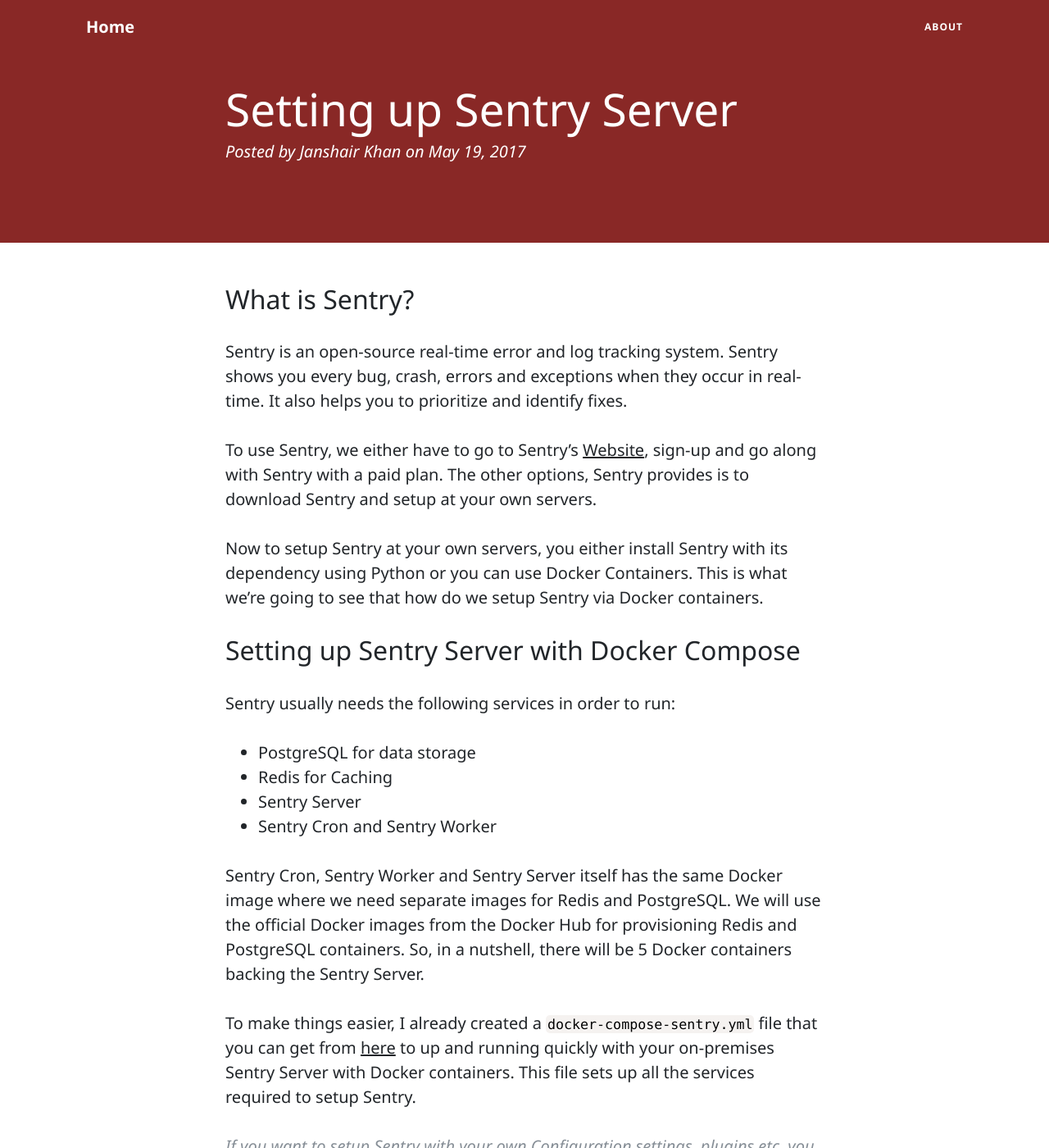
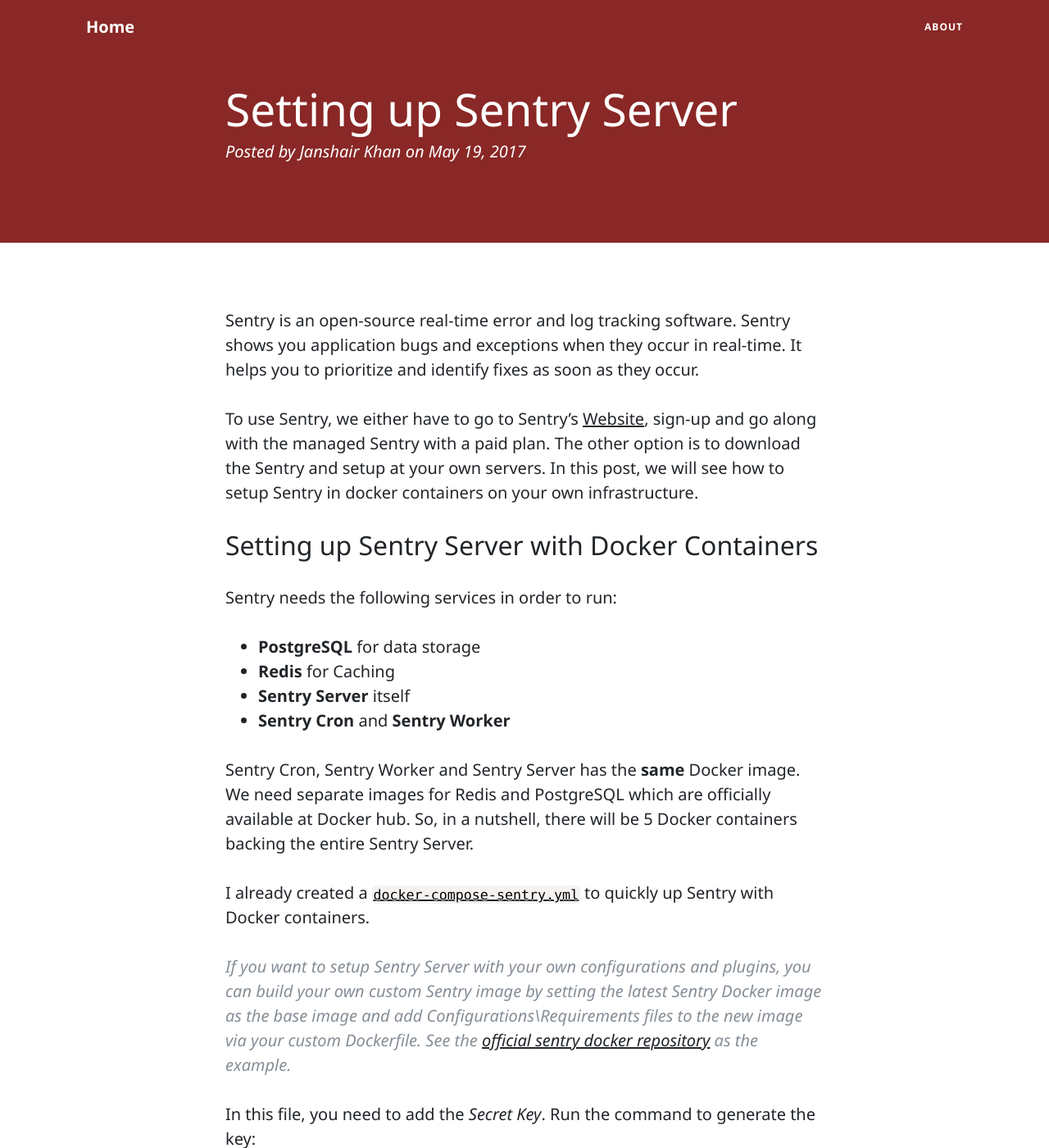
Before and after one commit to kjanshair/kjanshair.github.io, a Jekyll site: the page built from _posts/docker/2017-05-20-setting-up-sentry-server.md, in a window 1280 px wide and 1400 px high. Shown: the whole window at 82% size. Built offline with Jekyll 4.4.1, drawn with Linux system fonts in a browser that asks for light colours; nearby versions of some CDN libraries; comment, search, counter and statistics services are not loaded; some of the changed text lies outside the part shown.

Commit message:
Sentry Server post updated.

````diff
--- a/_posts/docker/2017-05-20-setting-up-sentry-server.md
+++ b/_posts/docker/2017-05-20-setting-up-sentry-server.md
@@ -7,52 +7,47 @@
 color: "#F32C25"
 ---
 
-## What is Sentry?
+Sentry is an open-source real-time error and log tracking software. Sentry shows you application bugs and exceptions when they occur in real-time. It helps you to prioritize and identify fixes as soon as they occur.
 
-Sentry is an open-source real-time error and log tracking system. Sentry shows you every bug, crash, errors and exceptions when they occur in real-time. It also helps you to prioritize and identify fixes.
+To use Sentry, we either have to go to Sentry's [Website](https://sentry.io/welcome/), sign-up and go along with the managed Sentry with a paid plan. The other option is to download the Sentry and setup at your own servers. In this post, we will see how to setup Sentry in docker containers on your own infrastructure.
 
-To use Sentry, we either have to go to Sentry's [Website](https://sentry.io/welcome/), sign-up and go along with Sentry with a paid plan. The other options, Sentry provides is to download Sentry and setup at your own servers.
+## Setting up Sentry Server with Docker Containers
 
-Now to setup Sentry at your own servers, you either install Sentry with its dependency using Python or you can use Docker Containers. This is what we're going to see that how do we setup Sentry via Docker containers.
+Sentry needs the following services in order to run:
 
-## Setting up Sentry Server with Docker Compose
+- **PostgreSQL** for data storage
+- **Redis** for Caching
+- **Sentry Server** itself
+- **Sentry Cron** and **Sentry Worker**
 
-Sentry usually needs the following services in order to run:
+Sentry Cron, Sentry Worker and Sentry Server has the **same** Docker image. We need separate images for Redis and PostgreSQL which are officially available at Docker hub. So, in a nutshell, there will be 5 Docker containers backing the  entire Sentry Server.
 
-- PostgreSQL for data storage
-- Redis for Caching
-- Sentry Server
-- Sentry Cron and Sentry Worker
+I already created a <a href="https://gist.github.com/kjanshair/ab8150a16ba726cc4213ba71cc9b3366" class="underline" target="blank">`docker-compose-sentry.yml`</a> to quickly up Sentry with Docker containers.
 
-Sentry Cron, Sentry Worker and Sentry Server itself has the same Docker image where we need separate images for Redis and PostgreSQL. We will use the official Docker images from the Docker Hub for provisioning Redis and PostgreSQL containers. So, in a nutshell, there will be 5 Docker containers backing the Sentry Server.
+> If you want to setup Sentry Server with your own configurations and plugins, you can build your own custom Sentry image by setting the latest Sentry Docker image as the base image and add Configurations\Requirements files to the new image via your custom Dockerfile. See the [official sentry docker repository](https://github.com/getsentry/onpremise) as the example.
 
-To make things easier, I already created a `docker-compose-sentry.yml` file that you can get from <a href="https://gist.github.com/kjanshair/ab8150a16ba726cc4213ba71cc9b3366" class="underline" target="blank">here</a> to up and running quickly with your on-premises Sentry Server with Docker containers. This file sets up all the services required to setup Sentry.
-
-> If you want to setup Sentry with your own Configuration settings, plugins etc, you can build your own custom Sentry image by putting the latest Sentry image as the base image and add Configurations\Requirements files to the new image using your custom Dockerfile. See the [official sentry docker repository](https://github.com/getsentry/onpremise) as an example.
-
-In this file, you first need to add the *Secret Key*. To get the *Secret Key*, run the command:
+In this file, you need to add the *Secret Key*. Run the command to generate the key:
 
 ```bash
 docker run --rm sentry config generate-secret-key
 ```
 
-A Secret Key will be printed on the standard output screen, copy this and paste it as the value for *SENTRY_SECRET_KEY* Environment variable for all Sentry Services in the compose file.
+A Secret Key will be printed on the standard output screen, copy this and paste it as the value for *SENTRY_SECRET_KEY* Environment variable for all Sentry Services in the provided docker-compose file.
 
-Change the SMTP settings, PostgreSQL database volume mount, if required and run the compose command:
+Change the SMTP settings, PostgreSQL database volume mount if required and run the compose command with:
 
 ```bash
 docker-compose -f docker-compose-sentry.yml up -d
 ```
 
-This will do 3 core things:
+This will do 2 things:
 
-- Setup a private Docker network
-- Host our services into the private network
-- Run Sentry Cron, Sentry Worker, Sentry Server, Redis and PostgreSQL Containers
+- Setup a Docker network
+- Run all the containers (Sentry Cron, Sentry Worker, Sentry Server, Redis and PostgreSQL) in the network
 
-Containers will be able to interact with each other in the private network due to service discovery feature built-in.
+Containers will be able to interact with each other in the network via service discovery.
 
-Now if you are running Sentry for the very first time, you have to **upgrade** your PostgreSQL database. To do this, type `docker container ps` and penetrate into any of the Sentry containers via ID with the command:
+If you are running the Sentry for the very first time, you have to **upgrade** your PostgreSQL database for seeding. For this, get the container with `docker container ps` and create a session into any of the Sentry containers with the command:
 
 ```bash
 docker container exec -it [containerid] /bin/bash
@@ -61,14 +56,20 @@
 In my case:
 
 ```bash
-docker container exec -it 8651b0d86500 /bin/bash
+docker container exec -it sentry /bin/bash
 ```
 
-And run the `sentry upgrade` command inside the container's console. It will start creating the database schema required by Sentry to be setup successfully.
+And run:
 
-It will ask you to add a super user account by entering email, password etc. When done, `exit` from the container, shutdown the services with `docker-compose -f docker-compose-sentry.yml down` command and restart them with `docker-compose -f docker-compose-sentry.yml up -d` and make sure that the all the 5 containers are up and running with the `docker-compose -f docker-compose-sentry.yml ps` command.
+```bash
+sentry upgrade
+```
 
-Go to the localhost or the DNS\IP of the machine (if you are on a remote server) on port 9000 and you will see the Sentry Server up and running.
+It will start creating the database schema required by Sentry to be setup successfully.
+
+It will ask you to add a super user account by entering the email and the password. When done, `exit` from the container session, shutdown the services with `docker-compose -f docker-compose-sentry.yml down` and restart them with `docker-compose -f docker-compose-sentry.yml up -d`. Make sure that the all the 5 containers are up and running with the `docker-compose -f docker-compose-sentry.yml ps`.
+
+Visit localhost or the DNS\IP of the machine (if you are on a remote server) on port 9000 and you will see the Sentry Server up and running.
 
 {% if jekyll.environment == "production" %}
     {% if page.comments %}
````
Also changed, not shown: 1 other file.
